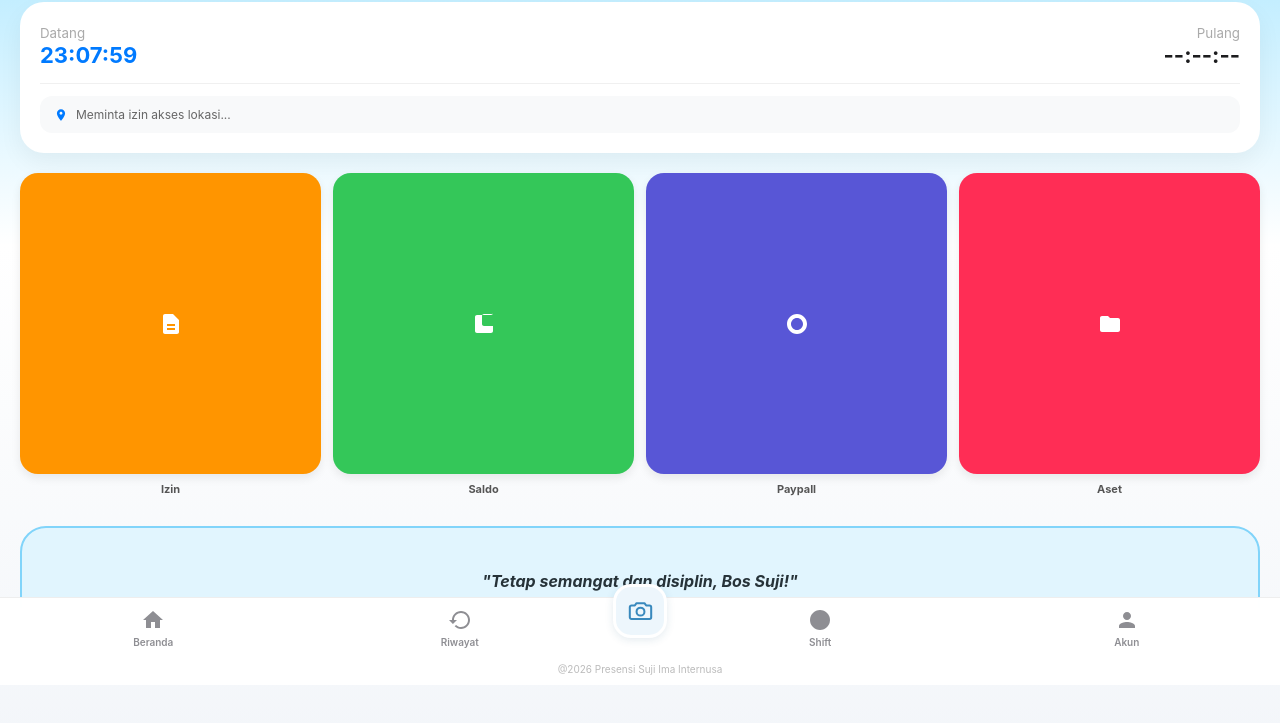
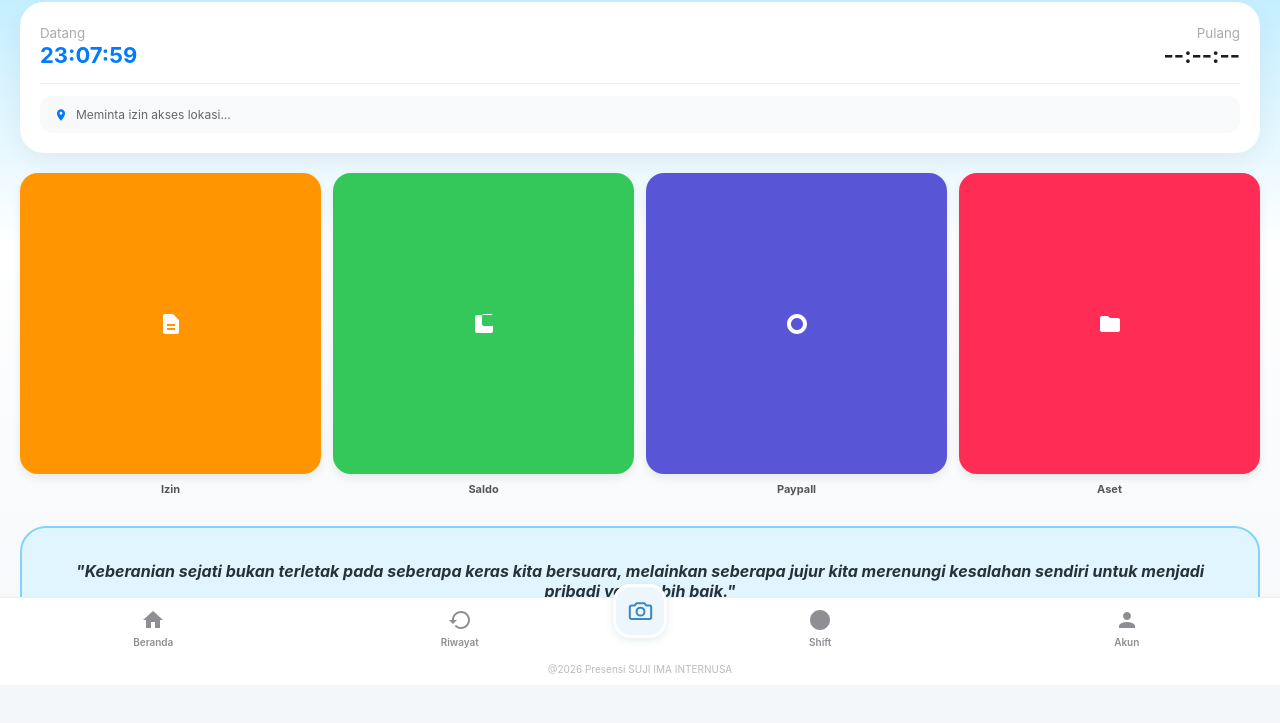
Before and after one commit to suji-anto/presensi, a plain HTML site: page index.html in a window 1280 px wide. Shown: the part 115-838 px from the top of the page. Drawn offline with Linux system fonts and the light colour scheme.

Commit message:
Update index.html

```diff
--- a/index.html
+++ b/index.html
@@ -106,7 +106,7 @@
             <div class="nav-item"><svg viewBox="0 0 24 24"><path d="M11.99,2C6.47,2,2,6.48,2,12s4.47,10,9.99,10s10-4.48,10-10S17.52,2,11.99,2z"/></svg>Shift</div>
             <div class="nav-item"><svg viewBox="0 0 24 24"><path d="M12,12c2.2,0,4-1.8,4-4s-1.8-4-4-4s-4,1.8-4,4S9.8,12,12,12z M12,14c-2.7,0-8,1.3-8,4v2h16v-2C20,15.3,14.7,14,12,14z"/></svg>Akun</div>
         </div>
-        <div class="copyright">@2026 Presensi Suji Ima Internusa</div>
+        <div class="copyright">@2026 Presensi SUJI IMA INTERNUSA</div>
     </div>
 </div>
 
@@ -223,7 +223,7 @@
         setInterval(updateTick, 1000);
     window.onload = () => {
         updateTick();
-        document.getElementById('quote-display').innerText = '"Tetap semangat dan disiplin, Bos Suji!"';
+        document.getElementById('quote-display').innerText = '"Keberanian sejati bukan terletak pada seberapa keras kita bersuara, melainkan seberapa jujur kita merenungi kesalahan sendiri untuk menjadi pribadi yang lebih baik."';
     };
 </script>
 </body>
```
